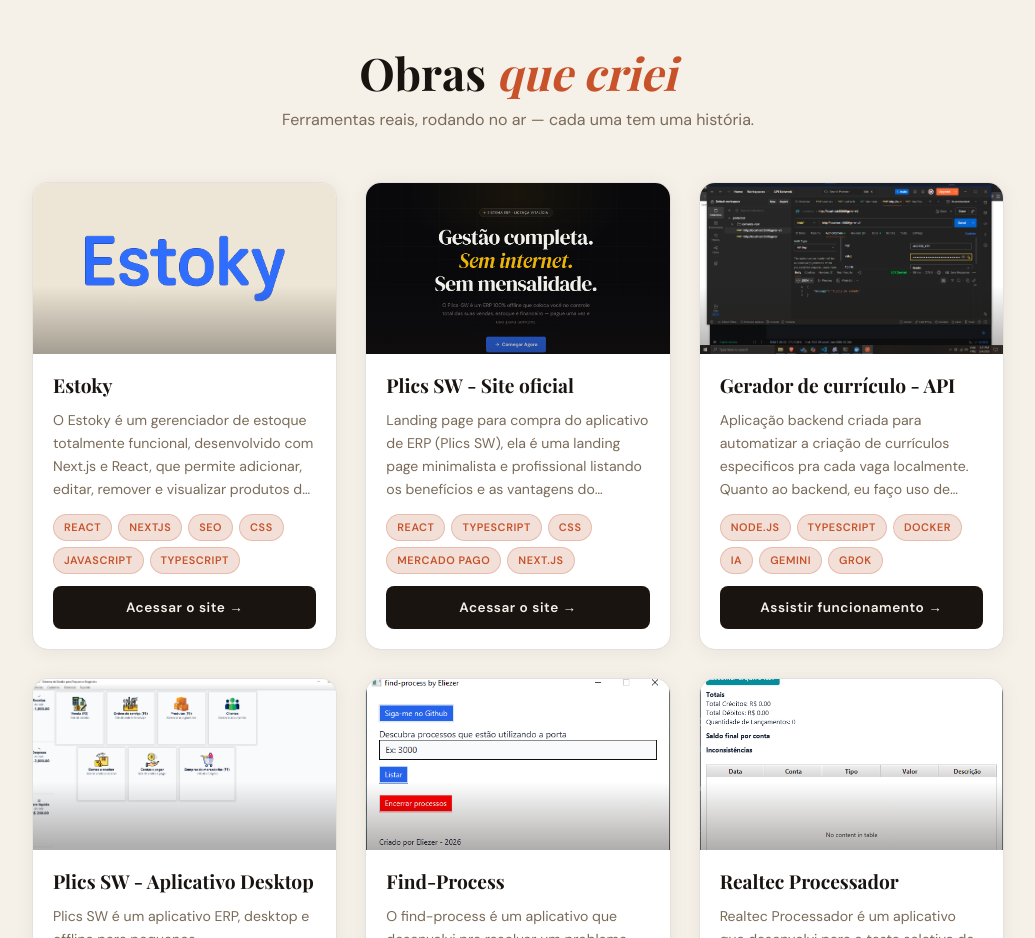
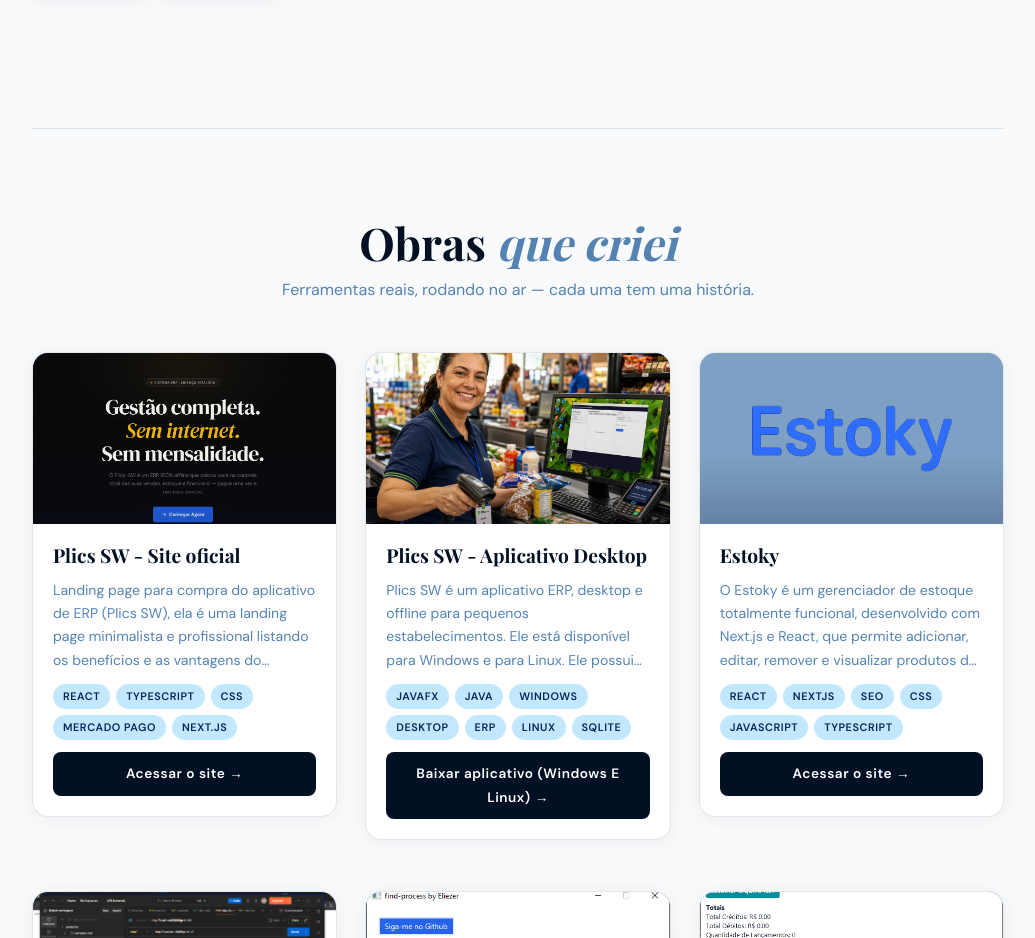
Before and after one commit to eliezer-dev-software-enginner/eliezer-dev, a Next.js app: page / in a window 1280 px wide. Shown: the part 1394-2332 px from the top of the page, without its empty margins (122-1157 px from the left). Built offline with nearby package versions, Linux system fonts and the light colour scheme; a web font is replaced by a local one.

Commit message:
fix: card images not rendering, add expand/collapse description, update palette and copy

```diff
--- a/app/components/CardProjectComponent.tsx
+++ b/app/components/CardProjectComponent.tsx
@@ -1,179 +1,72 @@
 'use client';
 
+import { useState, useRef, useEffect } from 'react';
 import Image, { StaticImageData } from 'next/image';
+
+import s from '../styles/Home.module.css';
 
 export interface Project {
   cover: StaticImageData | string;
   coverAlt: string;
   description: string;
   title: string;
-  coverImageIsSquare?: boolean;
   btnText: string;
   href: string;
   techs: string[];
 }
 
 export default function CardProjectComponent(props: Project) {
+  const [expanded, setExpanded] = useState(false);
+  const cardRef = useRef<HTMLDivElement>(null);
+  const [baseHeight, setBaseHeight] = useState(0);
+
+  useEffect(() => {
+    if (!expanded && cardRef.current) {
+      setBaseHeight(cardRef.current.offsetHeight);
+    }
+  }, [expanded]);
+
   return (
+    <div style={{ position: 'relative', minHeight: baseHeight || undefined }}>
       <article
-      style={{
-        display: 'flex',
-        flexDirection: 'column',
-        height: '100%',
-        background: 'var(--surface-raised)',
-        border: '1px solid var(--border)',
-        borderRadius: 'var(--radius-lg)',
-        overflow: 'hidden',
-        boxShadow: 'var(--shadow-soft)',
-        transition:
-          'transform 0.25s ease, box-shadow 0.25s ease, border-color 0.25s ease',
-      }}
-      onMouseEnter={(e) => {
-        const el = e.currentTarget as HTMLElement;
-        el.style.transform = 'translateY(-5px)';
-        el.style.boxShadow = 'var(--shadow-card)';
-        el.style.borderColor = 'var(--accent)';
-      }}
-      onMouseLeave={(e) => {
-        const el = e.currentTarget as HTMLElement;
-        el.style.transform = 'translateY(0)';
-        el.style.boxShadow = 'var(--shadow-soft)';
-        el.style.borderColor = 'var(--border)';
-      }}
+        ref={cardRef}
+        className={`${s.card} ${expanded ? s.cardExpanded : ''}`}
       >
-      {/* Cover Image */}
-      <div
-        style={{
-          position: 'relative',
-          width: '100%',
-          aspectRatio: '16 / 9',
-          overflow: 'hidden',
-          background: 'var(--cream-dark)',
-        }}
-      >
+        <div className={s.cardCover}>
           <Image
             src={props.cover}
             alt={props.coverAlt}
             fill
             style={{ objectFit: 'cover' }}
-          priority
           />
-        {/* Subtle warm overlay on image */}
-        <div
-          style={{
-            position: 'absolute',
-            inset: 0,
-            background:
-              'linear-gradient(to bottom, transparent 60%, rgba(26,20,16,0.35) 100%)',
-          }}
-        />
+          <div className={s.cardOverlay} />
         </div>
 
-      {/* Content */}
-      <div
-        style={{
-          display: 'flex',
-          flexDirection: 'column',
-          flexGrow: 1,
-          padding: '1.25rem',
-          gap: '0.75rem',
-        }}
-      >
-        {/* Title */}
-        <h3
-          style={{
-            fontFamily: 'var(--font-display)',
-            fontSize: '1.2rem',
-            fontWeight: 700,
-            color: 'var(--ink)',
-            lineHeight: 1.2,
-          }}
-        >
-          {props.title}
-        </h3>
-
-        {/* Description */}
+        <div className={s.cardContent}>
+          <h3 className={s.cardTitle}>{props.title}</h3>
           <p
-          style={{
-            fontFamily: 'var(--font-sans)',
-            fontSize: '0.88rem',
-            lineHeight: 1.65,
-            color: 'var(--ink-muted)',
-            flexGrow: 1,
-            display: '-webkit-box',
-            WebkitLineClamp: 4,
-            WebkitBoxOrient: 'vertical',
-            overflow: 'hidden',
-          }}
+            className={`${s.cardDescription} ${expanded ? s.cardDescriptionExpanded : ''}`}
+            onClick={() => setExpanded((prev) => !prev)}
           >
             {props.description}
+            <span className={s.cardDescriptionToggle}>
+              {expanded ? 'menos' : 'mais'}
+            </span>
           </p>
 
-        {/* Tech tags */}
-        <ul
-          style={{
-            display: 'flex',
-            flexWrap: 'wrap',
-            gap: '6px',
-            listStyle: 'none',
-          }}
-        >
-          {props.techs.map((v, key) => (
-            <li
-              key={key}
-              style={{
-                fontFamily: 'var(--font-sans)',
-                fontSize: '0.68rem',
-                fontWeight: 600,
-                letterSpacing: '0.05em',
-                textTransform: 'uppercase',
-                color: 'var(--accent)',
-                background: 'var(--accent-light)',
-                padding: '3px 10px',
-                borderRadius: 'var(--radius-pill)',
-                border: '1px solid rgba(200, 82, 42, 0.25)',
-              }}
-            >
-              {v}
+          <ul className={s.techList}>
+            {props.techs.map((tech, i) => (
+              <li key={i} className={s.techItem}>
+                {tech}
               </li>
             ))}
           </ul>
 
-        {/* CTA */}
-        <a
-          href={props.href}
-          target='_blank'
-          rel='noopener noreferrer'
-          style={{ display: 'block', marginTop: 'auto' }}
-        >
-          <button
-            style={{
-              width: '100%',
-              padding: '10px 16px',
-              background: 'var(--ink)',
-              color: 'var(--cream)',
-              fontFamily: 'var(--font-sans)',
-              fontSize: '0.85rem',
-              fontWeight: 600,
-              letterSpacing: '0.04em',
-              border: 'none',
-              borderRadius: 'var(--radius-md)',
-              cursor: 'pointer',
-              transition: 'background 0.2s ease',
-            }}
-            onMouseEnter={(e) => {
-              (e.currentTarget as HTMLButtonElement).style.background =
-                'var(--accent)';
-            }}
-            onMouseLeave={(e) => {
-              (e.currentTarget as HTMLButtonElement).style.background =
-                'var(--ink)';
-            }}
-          >
-            {props.btnText} →
-          </button>
+          <a href={props.href} target='_blank' rel='noopener noreferrer'>
+            <button className={s.cardButton}>{props.btnText} →</button>
           </a>
         </div>
       </article>
+    </div>
   );
 }
--- a/app/data.ts
+++ b/app/data.ts
@@ -10,8 +10,8 @@
 import postgresql from './assets/icons8-postgresql-96.png';
 import java from './assets/java.png';
 import javafx from './assets/java.webp';
+import plicssw from './assets/mulher-usando-pdv.webp';
 import node from './assets/nodejs.png';
-import plicssw from './assets/plics-home.png';
 import plicsswsite from './assets/plics-sw-landing-page.png';
 import reactnative from './assets/react-native.png';
 import react from './assets/react.png';
@@ -23,6 +23,29 @@
 //import kubernetes from "assets/kubernetes.png";
 
 export const projects: Project[] = [
+  {
+    cover: plicsswsite,
+    coverAlt: 'Imagem de fundo do website Plics SW',
+    description:
+      'Landing page para compra do aplicativo de ERP (Plics SW), ela é uma landing page minimalista e profissional listando os benefícios e as vantagens do sistema, ela foi construída com NextJS e o gateway de pagamento que utilizei foi o Mercado Pago, pois já sou acostumado com ele e a propósito como a proposta da landing page é ser minimalista então só é possível pagamento com PIX. Após pagamento bem sucedido, o usuário recebe sua chave de ativação e links de download dos aplicativos tanto para Linux quanto para Windows. ',
+    title: 'Plics SW - Site oficial',
+    btnText: 'Acessar o site',
+    href: 'https://plics-sw-webpage.vercel.app/',
+    techs: ['React', 'Typescript', 'CSS', 'Mercado Pago', 'Next.js'],
+  },
+  {
+    cover: plicssw,
+    coverAlt:
+      'Imagem de fundo do coesion javafx - Toolset com diversas ferramentas integradas para agilizar o desenvolvimento de aplicativos desktop',
+    description:
+      'Plics SW é um aplicativo ERP, desktop e offline para pequenos estabelecimentos. Ele está disponível para Windows e para Linux. Ele possui opções de gerenciamento de estoque, financeiro, clientes e ordem de serviço. Para o desenvlvimento fiz uso do meu framework Megalodonte que é um wrapper sobre o JavaFX (framework java para criação de aplicativos desktop multiplataforma). O aplicativo usa SQlite para persistência.',
+    title: 'Plics SW - Aplicativo Desktop',
+    coverImageIsSquare: false,
+    btnText: 'Baixar aplicativo (Windows E Linux)',
+    href: 'https://github.com/eliezer-dev-software-enginner/plics-sw/releases',
+    techs: ['JavaFX', 'Java', 'Windows', 'Desktop', 'ERP', 'Linux', 'SQLite'],
+  },
+
   {
     cover: estoky,
     coverAlt:
@@ -37,17 +60,6 @@
   },
 
   {
-    cover: plicsswsite,
-    coverAlt: 'Imagem de fundo do website Plics SW',
-    description:
-      'Landing page para compra do aplicativo de ERP (Plics SW), ela é uma landing page minimalista e profissional listando os benefícios e as vantagens do sistema, ela foi construída com NextJS e o gateway de pagamento que utilizei foi o Mercado Pago, pois já sou acostumado com ele e a propósito como a proposta da landing page é ser minimalista então só é possível pagamento com PIX. Após pagamento bem sucedido, o usuário recebe sua chave de ativação e links de download dos aplicativos tanto para Linux quanto para Windows. ',
-    title: 'Plics SW - Site oficial',
-    btnText: 'Acessar o site',
-    href: 'https://plics-sw-webpage.vercel.app/',
-    techs: ['React', 'Typescript', 'CSS', 'Mercado Pago', 'Next.js'],
-  },
-
-  {
     cover: gerar_v2_cover,
     coverAlt: 'Imagem de fundo de requisição feita para o backend',
     description:
@@ -56,19 +68,6 @@
     btnText: 'Assistir funcionamento',
     href: 'https://www.linkedin.com/posts/eliezersoftwareenginner_vagas-ia-desenvolvedor-activity-7435000476271763456-ba-1?utm_source=share&utm_medium=member_desktop&rcm=ACoAADk2kUsBzm-Car7e9AYeGn6Fydi7QyEHOBI',
     techs: ['Node.js', 'Typescript', 'Docker', 'IA', 'Gemini', 'Grok'],
-  },
-
-  {
-    cover: plicssw,
-    coverAlt:
-      'Imagem de fundo do coesion javafx - Toolset com diversas ferramentas integradas para agilizar o desenvolvimento de aplicativos desktop',
-    description:
-      'Plics SW é um aplicativo ERP, desktop e offline para pequenos estabelecimentos. Ele está disponível para Windows e para Linux. Ele possui opções de gerenciamento de estoque, financeiro, clientes e ordem de serviço. Para o desenvlvimento fiz uso do meu framework Megalodonte que é um wrapper sobre o JavaFX (framework java para criação de aplicativos desktop multiplataforma). O aplicativo usa SQlite para persistência.',
-    title: 'Plics SW - Aplicativo Desktop',
-    coverImageIsSquare: false,
-    btnText: 'Baixar aplicativo (Windows E Linux)',
-    href: 'https://github.com/eliezer-dev-software-enginner/plics-sw/releases/tag/v1.0.0',
-    techs: ['JavaFX', 'Java', 'Windows', 'Desktop', 'ERP', 'Linux', 'SQLite'],
   },
 
   {
--- a/app/globals.css
+++ b/app/globals.css
@@ -1,52 +1,56 @@
 @import 'tailwindcss';
 
 :root {
-  /* === PALETTE: Artist Atelier === */
-  --cream: #f5f0e8;
-  --cream-dark: #ede6d6;
-  --ink: #1a1410;
-  --ink-light: #3d2f22;
-  --ink-muted: #7a6a58;
-  --ink-faint: #b8a898;
+  /* === PALETTE: Deep Blue Palette (Refinada) === */
+  --ink: #021024; /* Escuro para títulos */
+  --ink-light: #052659; /* Cor secundária para texto */
+  --ink-muted: #5483b3; /* Cor para corpo de texto/detalhes */
+  --ink-faint: #7da0c4; /* Cor clara para bordas/ícones */
 
-  /* Accent - warm terracotta / burnt sienna */
-  --accent: #c8522a;
-  --accent-hover: #a63e1c;
-  --accent-light: #f2e0d8;
-  --accent-glow: rgba(200, 82, 42, 0.15);
+  /* Accent - Mantendo sua identidade de destaque */
+  --accent: #5483b3;
+  --accent-hover: #052659;
+  --accent-light: #c1e8ff;
+  --accent-glow: rgba(84, 131, 179, 0.15);
 
-  /* Secondary accent - deep indigo ink */
-  --indigo-ink: #2e3a6e;
-  --indigo-light: #dde2f5;
+  /* BACKGROUNDS (Aqui está a mudança) */
+  --background: #f8fafc; /* Um tom de azul extremamente claro (quase branco) */
+  --surface: #ffffff;
+  --surface-raised: #ffffff;
 
-  /* Surfaces */
-  --background: var(--cream);
-  --foreground: var(--ink);
-  --surface: #faf7f2;
-  --surface-raised: #ffffff;
-  --border: rgba(122, 106, 88, 0.2);
-  --border-strong: rgba(122, 106, 88, 0.4);
+  /* Borders */
+  --border: rgba(2, 16, 36, 0.1);
+  --border-strong: rgba(2, 16, 36, 0.2);
 
-  /* Typography */
+  /* Typography (Mantidas) */
   --font-display: 'Playfair Display', Georgia, serif;
   --font-body: 'Source Serif 4', 'Georgia', serif;
   --font-sans: 'DM Sans', system-ui, sans-serif;
   --font-mono: 'JetBrains Mono', monospace;
 
-  /* Spacing rhythm */
+  /* Spacing e Shadows (Mantidos) */
   --section-gap: 5rem;
   --container-pad: clamp(1.5rem, 5vw, 4rem);
+  --shadow-soft: 0 2px 20px rgba(2, 16, 36, 0.06);
+  --shadow-card: 0 4px 32px rgba(2, 16, 36, 0.1);
+  --shadow-accent: 0 8px 40px rgba(125, 160, 196, 0.2);
 
-  /* Shadows */
-  --shadow-soft: 0 2px 20px rgba(26, 20, 16, 0.06);
-  --shadow-card: 0 4px 32px rgba(26, 20, 16, 0.1);
-  --shadow-accent: 0 8px 40px rgba(200, 82, 42, 0.2);
-
-  /* Borders */
   --radius-sm: 4px;
   --radius-md: 8px;
   --radius-lg: 16px;
   --radius-pill: 999px;
+}
+
+/* === AJUSTES DE ELEMENTOS ESPECÍFICOS === */
+
+::-webkit-scrollbar-thumb {
+  background: var(--ink-light);
+}
+
+/* Selection */
+::selection {
+  background: var(--accent-light);
+  color: var(--ink);
 }
 
 /* === RESET & BASE === */
@@ -98,7 +102,7 @@
 /* === SELECTION === */
 ::selection {
   background: var(--accent-light);
-  color: var(--accent);
+  color: var(--ink);
 }
 
 /* === SCROLLBAR === */
@@ -106,10 +110,10 @@
   width: 6px;
 }
 ::-webkit-scrollbar-track {
-  background: var(--cream-dark);
+  background: var(--accent-light);
 }
 ::-webkit-scrollbar-thumb {
-  background: var(--accent);
+  background: var(--ink-light);
   border-radius: var(--radius-pill);
 }
 
@@ -202,15 +206,8 @@
 }
 
 .art-divider::before {
-  content: '✦';
-  position: absolute;
-  left: 50%;
-  top: 50%;
-  transform: translate(-50%, -50%);
   background: var(--background);
-  padding: 0 1rem;
-  color: var(--accent);
-  font-size: 12px;
+  color: var(--ink-faint);
 }
 
 /* === NOISE TEXTURE OVERLAY (subtle paper feel) === */
--- a/app/page.tsx
+++ b/app/page.tsx
@@ -19,12 +19,12 @@
 
         {/* Eyebrow */}
         <p className={`${s.eyebrow} fade-up fade-up-1`}>
-          Engenheiro de Software
+          Engenheiro de Software Fullstack
         </p>
 
         {/* Main Title */}
         <h1 className={`${s.title} fade-up fade-up-2`}>
-          Código é <em>arte</em>.
+          Eu sou a <em>solução</em>.
         </h1>
 
         {/* Subtitle */}
@@ -39,13 +39,20 @@
 
         {/* Description */}
         <p className={`${s.description} fade-up fade-up-3`}>
-          Há mais de 6 anos transformo ideias em experiências digitais usando{' '}
-          <strong>React</strong> e ecossistema moderno de frontend. Tenho
-          experiência sólida em integrações com APIs, Firebase, testes com Jest
-          e depuração de código — sempre com atenção à qualidade e à experiência
-          do usuário. Atualmente aprofundando expertise em{' '}
-          <strong>Next.js</strong>. Acredito que cada linha de código bem
-          escrita é uma forma de arte.
+          Há mais de 6 anos transformo ideias em aplicações reais
+          independentemente da tecnologia; Seja atuando como freelance ou
+          criando minhas próprias ferramentas. Ainda duvida? Vem conhecer o{' '}
+          <strong>Plics SW</strong>, este é um aplicativo de gestão{' '}
+          <strong>ERP</strong> que eu desenvolvi pra ajudar pequenos negócios a
+          ter um aplicativo seguro, rápido e super fácil de usar.{' '}
+          <strong>Tenho clientes</strong> nele, feedbacks e sempre estou dando
+          suporte. Construí uma rede de apoio ao redor dele, tudo sem gastar 1
+          centavo sequer. Postagens orgânicas e com IA, canal no Youtube,
+          comunidades no reddit, canal no Pinterest e etc... O que eu quero
+          dizer com isso? Eu quero dizer que eu entendo todo o fluxo de uma
+          aplicação, desde o desenvolvimento até o engajamento e divulgação,{' '}
+          <strong>eu sei o que funciona</strong> e o que não funciona! Vamos
+          juntos transformar o seu negócio.
         </p>
 
         {/* CTA Buttons */}
@@ -59,7 +66,7 @@
               alignItems: 'center',
               gap: '8px',
               padding: '12px 24px',
-              background: 'var(--indigo-ink)',
+              background: 'var(--ink)',
               color: '#fff',
               fontFamily: 'var(--font-sans)',
               fontSize: '0.9rem',
@@ -108,7 +115,7 @@
               gap: '8px',
               padding: '12px 24px',
               background: 'transparent',
-              color: 'var(--ink)',
+              color: 'var(--ink-light)',
               fontFamily: 'var(--font-sans)',
               fontSize: '0.9rem',
               fontWeight: 600,
@@ -132,7 +139,10 @@
       <section className={s.section} style={{ paddingTop: '3.5rem' }}>
         <div>
           <h2 className={s.sectionTitle}>Minhas ferramentas</h2>
-          <p className={s.sectionSubtitle}>As tintas do meu ateliê digital</p>
+          <p className={s.sectionSubtitle}>
+            Tecnologias que utilizo, nem sempre uso todas. Umas eu gosto mais,
+            outras nem tanto
+          </p>
 
           <div className={s.tecnologias_container}>
             {techs.map((v, i) => (
@@ -172,6 +182,7 @@
             display: 'grid',
             gridTemplateColumns: 'repeat(auto-fill, minmax(300px, 1fr))',
             gap: '1.75rem',
+            alignItems: 'start',
           }}
         >
           {projects.map((v, i) => (
@@ -213,7 +224,7 @@
         <p
           style={{ marginTop: '4px', fontSize: '0.78rem', fontStyle: 'italic' }}
         >
-          &ldquo;Programar é a minha arte.&rdquo;
+          &ldquo;Desenvolvendo soluções reais.&rdquo;
         </p>
       </footer>
     </div>
--- a/app/styles/Home.module.css
+++ b/app/styles/Home.module.css
@@ -260,3 +260,135 @@
     font-size: 0.95rem;
   }
 }
+
+/* CardContainer */
+.card {
+  display: flex;
+  flex-direction: column;
+  background: var(--surface-raised);
+  border: 1px solid var(--border);
+  border-radius: var(--radius-lg);
+  overflow: hidden;
+  box-shadow: var(--shadow-soft);
+  transition:
+    transform 0.25s ease,
+    box-shadow 0.25s ease,
+    border-color 0.25s ease;
+}
+
+.card:hover {
+  transform: translateY(-5px);
+  box-shadow: var(--shadow-card);
+  border-color: var(--accent);
+}
+
+.cardExpanded {
+  position: absolute;
+  z-index: 10;
+  width: 100%;
+}
+
+.cardCover {
+  position: relative;
+  width: 100%;
+  aspect-ratio: 16 / 9;
+  overflow: hidden;
+  background: var(--ink-faint); /* Ajustado para paleta atual */
+}
+
+.cardOverlay {
+  position: absolute;
+  inset: 0;
+  background: linear-gradient(
+    to bottom,
+    transparent 60%,
+    rgba(2, 16, 36, 0.2) 100%
+  );
+}
+
+.cardContent {
+  display: flex;
+  flex-direction: column;
+  flex-grow: 1;
+  padding: 1.25rem;
+  gap: 0.75rem;
+}
+
+.cardTitle {
+  font-family: var(--font-display);
+  font-size: 1.2rem;
+  font-weight: 700;
+  color: var(--ink);
+  line-height: 1.2;
+}
+
+.cardDescription {
+  font-family: var(--font-sans);
+  font-size: 0.88rem;
+  line-height: 1.65;
+  color: var(--ink-muted);
+  flex-grow: 1;
+  display: -webkit-box;
+  -webkit-line-clamp: 4;
+  -webkit-box-orient: vertical;
+  overflow: hidden;
+  cursor: pointer;
+  transition: all 0.3s ease;
+}
+
+.cardDescriptionExpanded {
+  display: block;
+  -webkit-line-clamp: unset;
+  overflow: visible;
+}
+
+.cardDescriptionToggle {
+  display: inline;
+  color: var(--accent);
+  font-weight: 600;
+  font-size: 0.8rem;
+  margin-left: 4px;
+  white-space: nowrap;
+}
+
+.cardDescriptionToggle::before {
+  content: '... ';
+}
+
+.techList {
+  display: flex;
+  flex-wrap: wrap;
+  gap: 6px;
+  list-style: none;
+}
+
+.techItem {
+  font-family: var(--font-sans);
+  font-size: 0.68rem;
+  font-weight: 600;
+  letter-spacing: 0.05em;
+  text-transform: uppercase;
+  color: var(--ink-light);
+  background: var(--accent-light);
+  padding: 3px 10px;
+  border-radius: var(--radius-pill);
+}
+
+.cardButton {
+  width: 100%;
+  padding: 10px 16px;
+  background: var(--ink);
+  color: white; /* ou var(--background) */
+  font-family: var(--font-sans);
+  font-size: 0.85rem;
+  font-weight: 600;
+  letter-spacing: 0.04em;
+  border: none;
+  border-radius: var(--radius-md);
+  cursor: pointer;
+  transition: background 0.2s ease;
+}
+
+.cardButton:hover {
+  background: var(--accent);
+}
```
Also changed, not shown: app/layout.tsx (+5 -4 lines), app/assets/mulher-usando-pdv.webp (added), app/assets/plics-sw-home.webp (added). Lines whose indentation alone changed are shown as unchanged.
